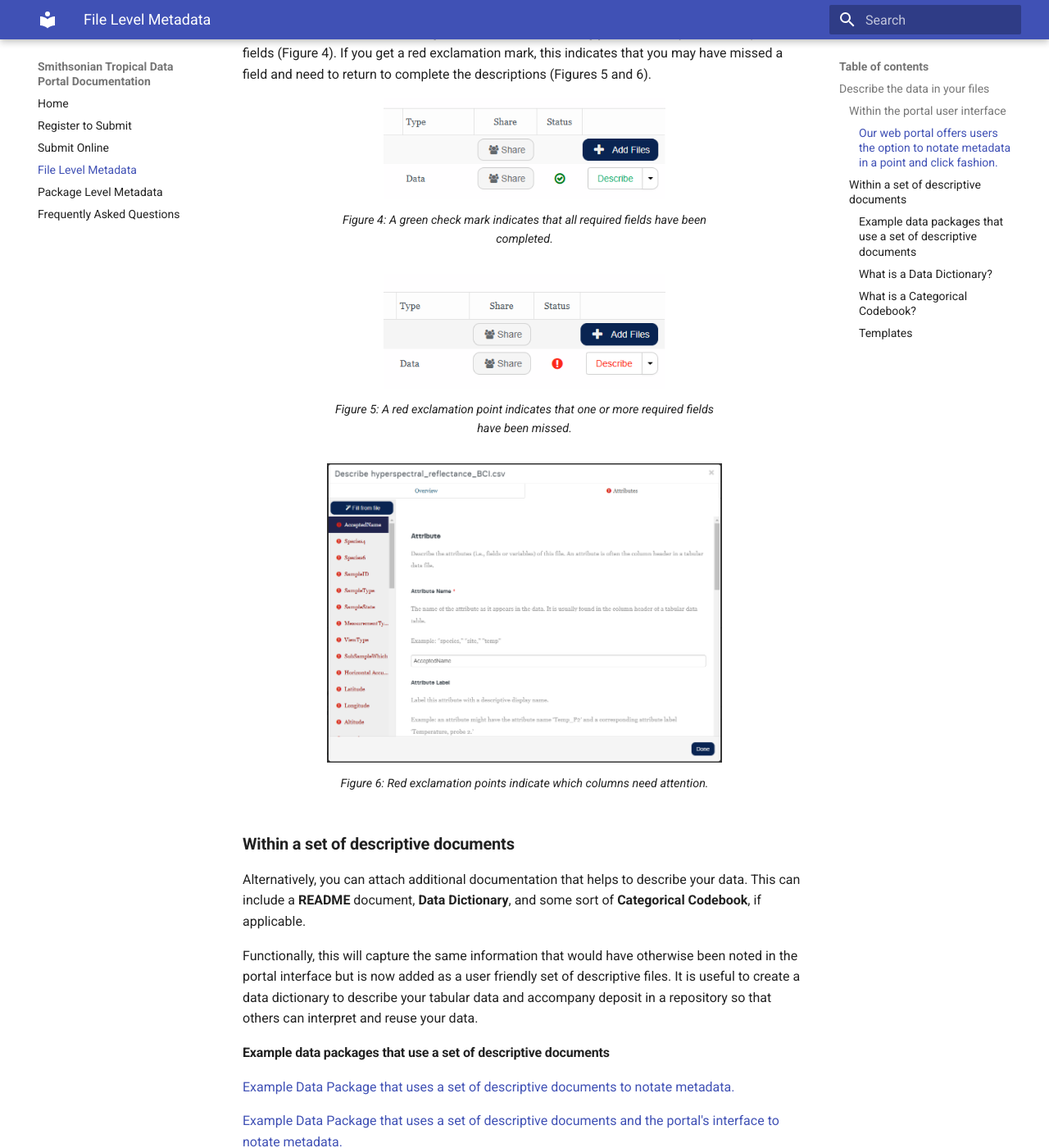
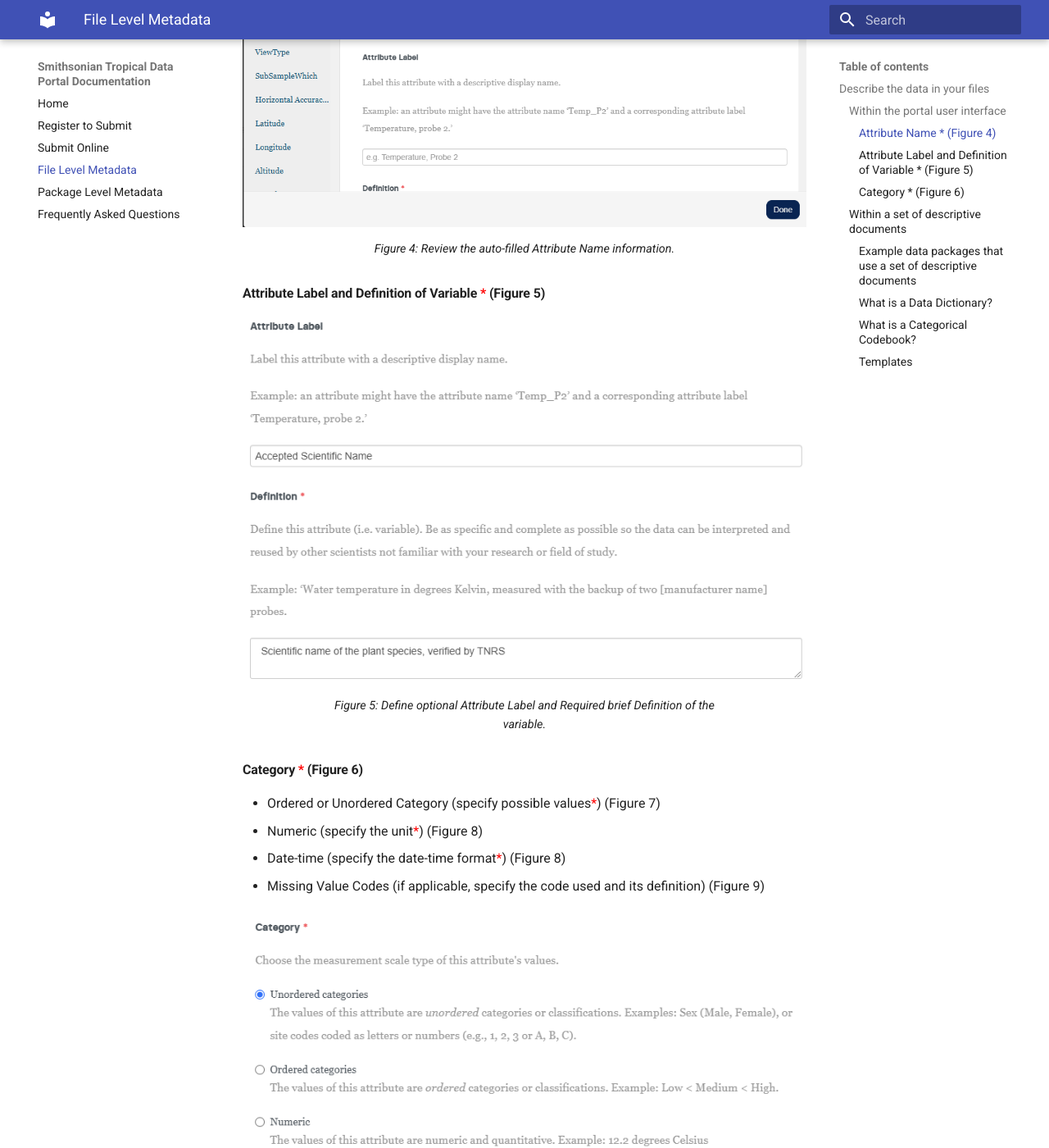
Before and after one commit to SmithsonianTropicalDataPortal/STDP_Documentation, an MkDocs documentation site: the page built from docs/file_level_metadata.md, in a window 1280 px wide and 1400 px high, scrolled down 3217 px. Shown: the whole window at 82% size. Built offline with MkDocs 1.6.1 and Material for MkDocs 9.7.7, drawn with Linux system fonts in a browser that asks for light colours; some of the changed text lies outside the part shown.

Commit message:
final photos to file metadata and text

```diff
--- a/docs/file_level_metadata.md
+++ b/docs/file_level_metadata.md
@@ -28,7 +28,7 @@ For each applicable column of each table, please provide:
 * a category type
 * units of measurement, if applicable
 
-#### Our web portal offers users the option to notate metadata in a point and click fashion.
+**Our web portal offers users the option to notate metadata in a point and click fashion.**
 
 After the file has been uploaded, users can "Describe" their data (Figure 1).
 
@@ -61,43 +61,99 @@ This will open a pop-up where the user can provide a brief description of the fi
   </figure>
 </p>
 
-Once the column(s) are listed, you can now add the attribute level details and edit any fields that may have auto-imported incorrectly. Those with red asterisks<span style="color:red">*</span> are required fields.
+Once the column(s) are listed, you can now add the attribute level details and edit any fields that may have auto-imported incorrectly. Those with red asterisks<span style="color:red">*</span> are required fields. (Figure 4)
 
-* <strong>Attribute Name <span style="color:red">*</span></strong>
-* **Attribute Label**
-* <strong>Definition <span style="color:red">*</span></strong>
-* <strong>Category <span style="color:red">*</span></strong>
-     * Ordered or Unordered Category (specify possible values<span style="color:red">*</span>)
-     * Numeric (specify the unit<span style="color:red">*</span>)
-     * Date-time (specify the date-time format<span style="color:red">*</span>)
-     * Missing Value Codes (if applicable, specify the code used and its definition)
+#### <strong>Attribute Name <span style="color:red">*</span></strong> (Figure 4)
+<p align="center">
+  <figure style="text-align: center; width: 100%;">
+    <a href="../images/auto_fill.png">
+      <img src="../images/auto_fill.png" alt="Figure 4: Review the auto-filled Attribute Name information." style="width: 100%;">
+    </a>
+    <figcaption style="font-size: 0.9em;">Figure 4: Review the auto-filled Attribute Name information.</figcaption>
+  </figure>
+</p>
+
+#### **Attribute Label** and <strong>Definition of Variable <span style="color:red">*</span></strong> (Figure 5)
+
+
+<p align="center">
+  <figure style="text-align: center; width: 100%;">
+    <a href="../images/label_definition.png">
+      <img src="../images/label_definition.png" alt="Figure 5: Define optional Attribute Label and Required brief definition of the variable." style="width: 100%;">
+    </a>
+    <figcaption style="font-size: 0.9em;">Figure 5: Define optional Attribute Label and Required brief Definition of the variable.</figcaption>
+  </figure>
+</p>
+
+#### <strong>Category <span style="color:red">*</span></strong> (Figure 6)
+
+* Ordered or Unordered Category (specify possible values<span style="color:red">*</span>) (Figure 7)
+* Numeric (specify the unit<span style="color:red">*</span>) (Figure 8)
+* Date-time (specify the date-time format<span style="color:red">*</span>) (Figure 8)
+* Missing Value Codes (if applicable, specify the code used and its definition) (Figure 9)
+
+<p align="center">
+  <figure style="text-align: center; width: 100%;">
+    <a href="../images/category.png">
+      <img src="../images/category.png" alt="Figure 6: Define the category type for your variable." style="width: 100%;">
+    </a>
+    <figcaption style="font-size: 0.9em;">Figure 6: Define the category type for your variable.</figcaption>
+  </figure>
+</p>
+
+<p align="center">
+  <figure style="text-align: center; width: 100%;">
+    <a href="../images/unordered_cat_list.png">
+      <img src="../images/unordered_cat_list.png" alt="Figure 7: Possible Values for Unordered Categories." style="width: 100%;">
+    </a>
+    <figcaption style="font-size: 0.9em;">Figure 7: Possible Values for Unordered or Ordered Categories.</figcaption>
+  </figure>
+</p>
+
+<p align="center">
+  <figure style="text-align: center; width: 100%;">
+    <a href="../images/datetime.png">
+      <img src="../images/datetime.png" alt="Figure 8: Date-Time Format" style="width: 100%;">
+    </a>
+    <figcaption style="font-size: 0.9em;">Figure 8: Date-time Format.</figcaption>
+  </figure>
+</p>
+
+<p align="center">
+  <figure style="text-align: center; width: 100%;">
+    <a href="../images/missing_values.png">
+      <img src="../images/missing_values.png" alt="Figure 9: Define Missing Value indictor and explanation" style="width: 100%;">
+    </a>
+    <figcaption style="font-size: 0.9em;">Figure 9: Define Missing Value indictor and explanation.</figcaption>
+  </figure>
+</p>
 
 After you have finished describing your dataset, you can select the "Done" button in the bottom left corner. You should receive a green checkmark, indicating you have completed all required fields (Figure 4). If you get a red exclamation mark, this indicates that you may have missed a field and need to return to complete the descriptions (Figures 5 and 6).
 
 <p align="center">
   <figure style="text-align: center; width: 100%;">
     <a href="../images/Successfully_described.png">
-      <img src="../images/Successfully_described.png" alt="Figure 4: A green check mark indicates that all required fields have been completed." style="width: 50%;">
+      <img src="../images/Successfully_described.png" alt="Figure 10: A green check mark indicates that all required fields have been completed." style="width: 50%;">
     </a>
-    <figcaption style="font-size: 0.9em;">Figure 4: A green check mark indicates that all required fields have been completed.</figcaption>
+    <figcaption style="font-size: 0.9em;">Figure 10: A green check mark indicates that all required fields have been completed.</figcaption>
   </figure>
 </p>
 
 <p align="center">
   <figure style="text-align: center; width: 100%;">
     <a href="../images/further_info_needed.png">
-      <img src="../images/further_info_needed.png" alt="Figure 5: A red exclamation point indicates that one or more required fields have been missed." style="width: 50%;">
+      <img src="../images/further_info_needed.png" alt="Figure 11: A red exclamation point indicates that one or more required fields have been missed." style="width: 50%;">
     </a>
-    <figcaption style="font-size: 0.9em;">Figure 5: A red exclamation point indicates that one or more required fields have been missed.</figcaption>
+    <figcaption style="font-size: 0.9em;">Figure 11: A red exclamation point indicates that one or more required fields have been missed.</figcaption>
   </figure>
 </p>
 
 <p align="center">
-  <figure style="text-align: center; width: 70%;">
+  <figure style="text-align: center; width: 100%;">
     <a href="../images/more_info.png">
-      <img src="../images/more_info.png" alt="Figure 6: Red exclamation points indicate which columns need attention." style="width: 100%;">
+      <img src="../images/more_info.png" alt="Figure 12: Red exclamation points indicate which columns need attention." style="width: 100%;">
     </a>
-    <figcaption style="font-size: 0.9em;">Figure 6: Red exclamation points indicate which columns need attention.</figcaption>
+    <figcaption style="font-size: 0.9em;">Figure 12: Red exclamation points indicate which columns need attention.</figcaption>
   </figure>
 </p>
 
```
Also changed, not shown: docs/images/auto_fill.png (added), docs/images/category.png (added), docs/images/datetime.png (added), docs/images/label_definition.png (added), docs/images/missing_values.png (added), docs/images/numeric_cat_list.png (added), docs/images/ordered_cat_list.png (added), docs/images/unordered_cat_list.png (added).
